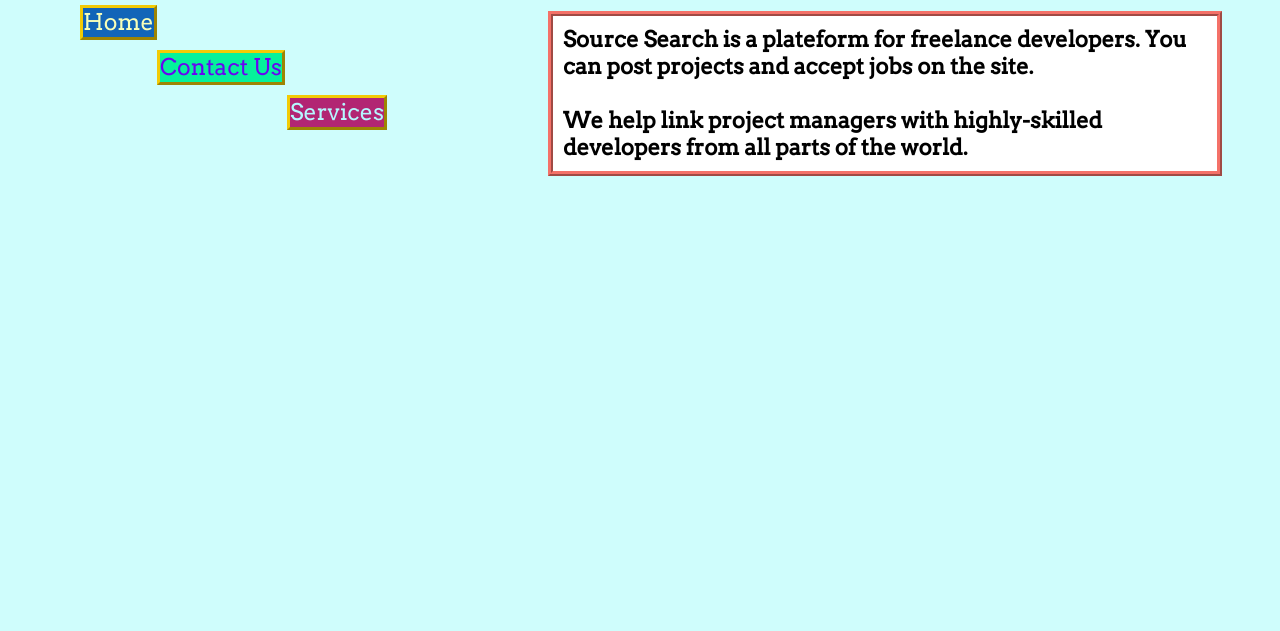
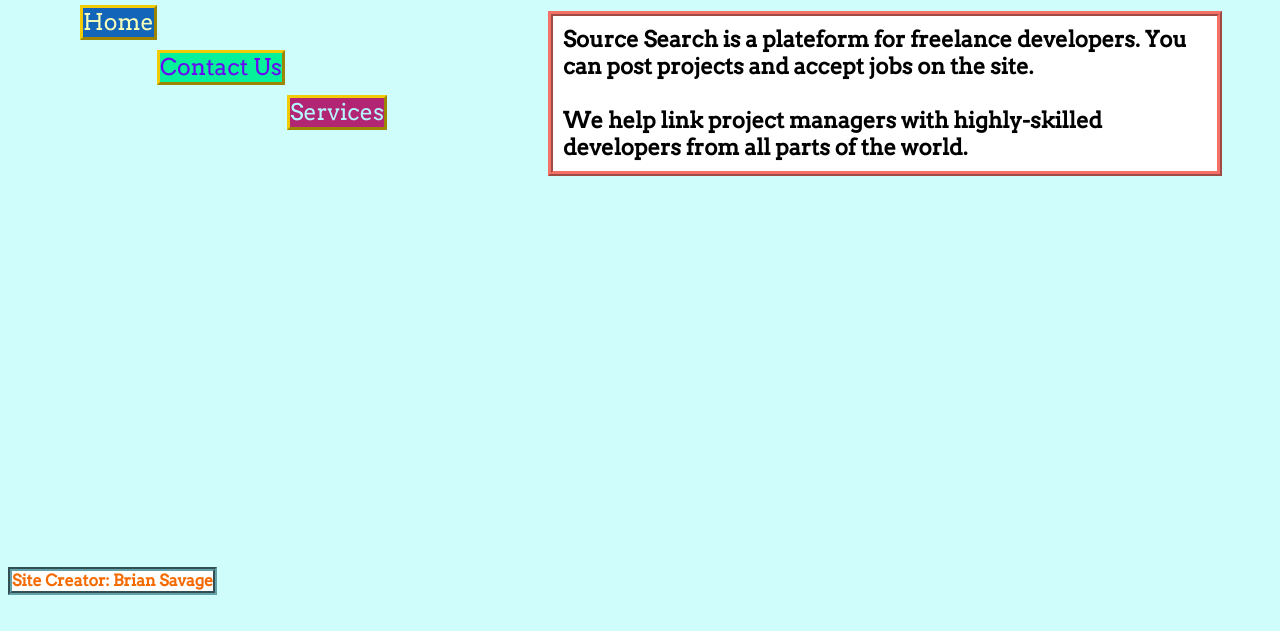
Before and after one commit to briancsavage-shift/SourceSearch, a plain HTML site: page index.html in a window 1280 px wide. Shown: the part 169-800 px from the top of the page. Drawn offline with Linux system fonts and the light colour scheme; a web font is replaced by a local one.

Commit message:
Add files via upload

```diff
--- a/external.css
+++ b/external.css
@@ -1,8 +1,3 @@
-body
-{
-    background-color: #CFFDFC;
-}
-
 .title
 {
     font-family: 'Arvo', serif;
@@ -196,7 +191,6 @@ body
     padding: 10px;
 }
 
-
 .contentOfHome
 {
     font-family: "Arvo", sans-serif;
@@ -222,3 +216,18 @@ div
     margin-top: 0px;
     color: #000;
 }
+
+.signature
+{
+    font-family: 'Arvo', serif;
+    color: #F56A00;
+    font-size: 16px;
+    text-align: center;
+    line-height: 20px;
+    border-style: groove;
+    border-width: 4px;
+    border-color: #65A1A8;
+    background-color: #FFF;
+    position: absolute;
+    bottom: 15px;
+}
--- a/index.html
+++ b/index.html
@@ -3,7 +3,26 @@
     <title>Comp 20 - HW2</title>
         <link rel="stylesheet" type="text/css" href="external.css">
         <link href="https://fonts.googleapis.com/css?family=Arvo|Josefin+Sans|Libre+Baskerville|Lora|Source+Serif+Pro&display=swap" rel="stylesheet">
-    <style type="text/css"></style>
+    <style type="text/css">
+        body
+        {
+            background-color: #CFFDFC
+        }
+        h4
+        {
+            font-family: 'Arvo', serif;
+            color: #F56A00;
+            font-size: 16px;
+            text-align: center;
+            line-height: 20px;
+            border-style: groove;
+            border-width: 4px;
+            border-color: #65A1A8;
+            background-color: #FFF;
+            position: absolute;
+            bottom: 15px;
+        }
+    </style>
     <body>
         <div style="position: fixed">
             <h1 class="title">Source Search</h1 class="title">
@@ -16,8 +35,8 @@
         </h2 class="welcomeMsg">
         <h3 class="contentOfHome"> Source Search is a plateform for freelance developers. You can post projects and accept jobs on the site. <br><br>
 
-        We help link project managers with highly-skilled developers from all parts of the world.</h3 class="contentOfHome"
+        We help link project managers with highly-skilled developers from all parts of the world.</h3 class="contentOfHome">
+        <h4 class="signature"> Site Creator: Brian Savage </h4 class="signature">
     </body>
-
 </head>
 </html>
```
Also changed, not shown: contact.html (+22 -2 lines), services.html (+21 -2 lines).
